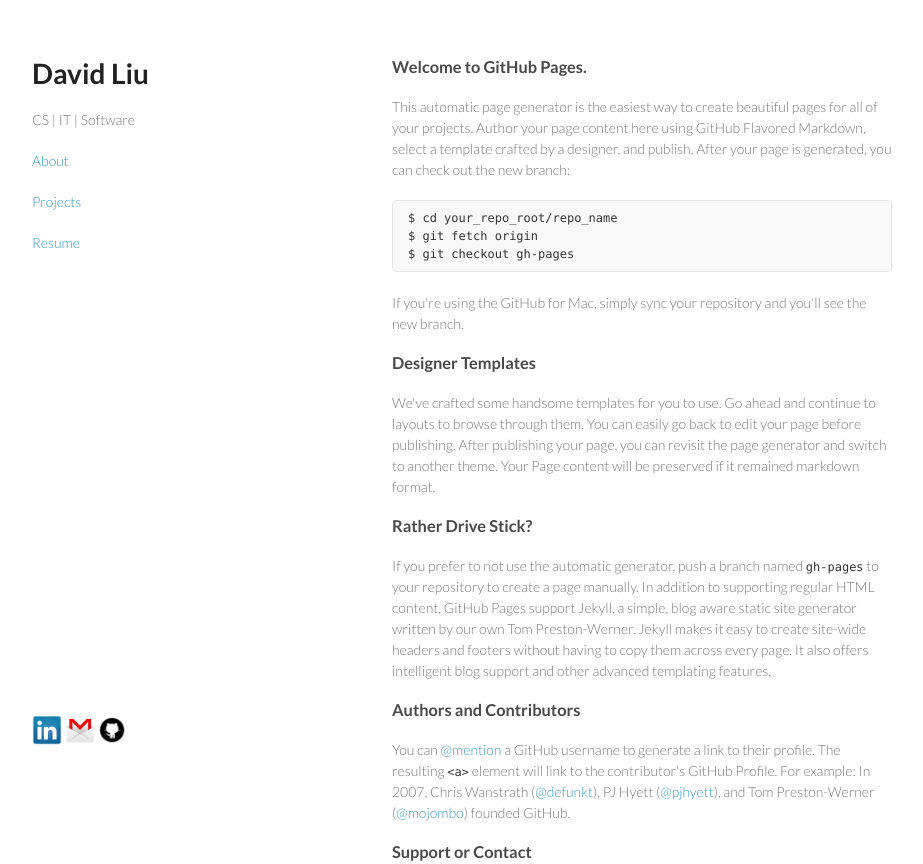
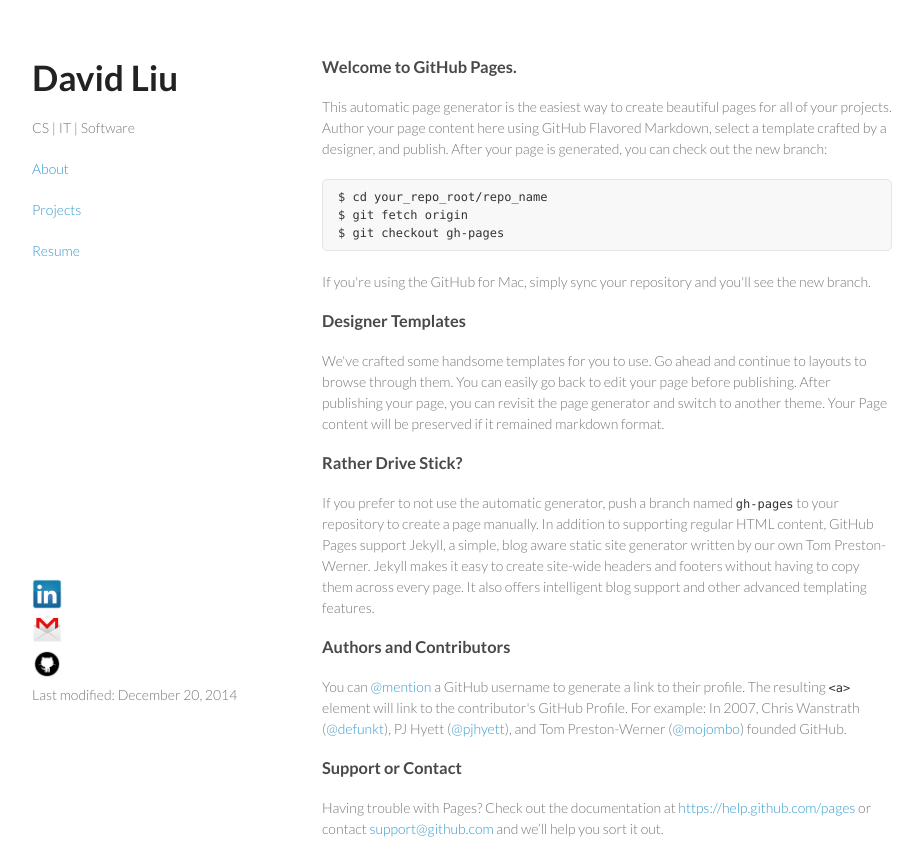
Before and after one commit to dliu18/old-site, a plain HTML site: page index.html in a window 1280 px wide. Shown: the top 864 px of the page, without its empty margins (178-1101 px from the left). Drawn offline with Linux system fonts and the light colour scheme.

Commit message:
Left Column CSS

```diff
--- a/index.html
+++ b/index.html
@@ -58,10 +58,11 @@
 
 	  <footer>
        <div class = "connect">
-<a href="http://www.linkedin.com/in/dliu18" target="_blank"><img src="resources/linkedin.png" title="LinkedIn" height = 30 /></a>
-  <a href="dml3@princeton.edu" target="_blank"><img src="resources/gmail.png"title="Gmail"  height = 30 /></a>
-  <a href="https://github.com/dliu18" target="_blank"><img src="resources/github.png" title="GitHub" height = 30 /></a>
+<a href="http://www.linkedin.com/in/dliu18" target="_blank"><img src="resources/linkedin.png" title="LinkedIn" height = 30 /></a> <br>
+<a href="dml3@princeton.edu" target="_blank"><img src="resources/gmail.png"title="Gmail"  height = 30 /></a> <br>
+<a href="https://github.com/dliu18" target="_blank"><img src="resources/github.png" title="GitHub" height = 30 /></a>
 
+  <p> Last modified: December 20, 2014 </p>
 
       </footer>
     </div>
--- a/stylesheets/styles.css
+++ b/stylesheets/styles.css
@@ -21,7 +21,7 @@
 }
 
 h1 {
-  font-size:28px;
+  font-size:35px;
 }
 
 h2 {
@@ -96,7 +96,7 @@
 }
 
 header {
-  width:270px;
+  width:200px;
   float:left;
   position:fixed;
 }
@@ -160,7 +160,7 @@
 }
 
 section {
-  width:500px;
+  width:570px;
   float:right;
   padding-bottom:50px;
 }
@@ -180,7 +180,7 @@
   width:270px;
   float:left;
   position:fixed;
-  bottom:50px;
+  bottom:75px;
 }
 
 @media print, screen and (max-width: 960px) {
@@ -229,6 +229,7 @@
 
   header ul, header p.view {
     position:static;
+	font-size: 40px;
   }
 
   pre, code {
```
